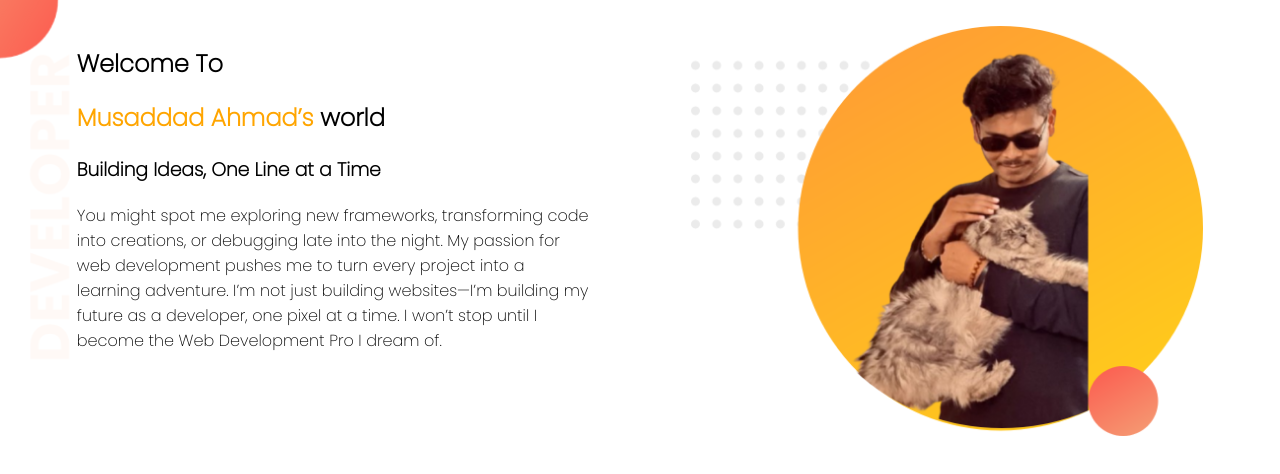
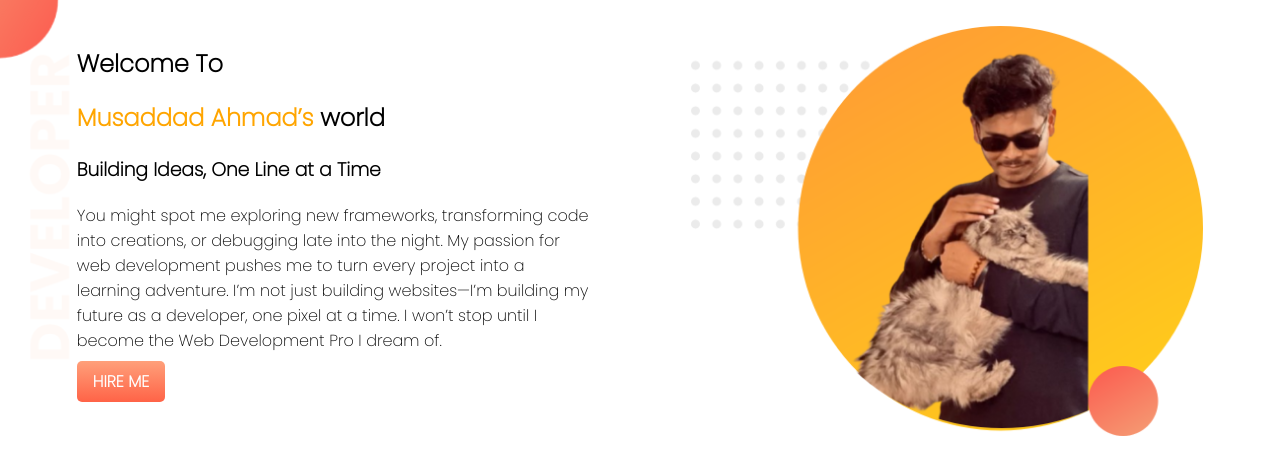
Before and after one commit to MusaddadAhmad/musu-portfolio, a plain HTML site: page index.html in a window 1280 px wide. Drawn offline with Linux system fonts and the light colour scheme.

Commit message:
first part done

```diff
--- a/index.html
+++ b/index.html
@@ -22,6 +22,7 @@
     <h1><span class="name-highlight">Musaddad Ahmad’s</span> world</h1>
     <h3>Building Ideas, One Line at a Time</h3>
     <p>You might spot me exploring new frameworks, transforming code into creations, or debugging late into the night. My passion for web development pushes me to turn every project into a learning adventure. I’m not just building websites—I’m building my future as a developer, one pixel at a time. I won’t stop until I become the Web Development Pro I dream of.</p>
+    <a class="anchor-button" target="_blank" href="https://www.linkedin.com/in/musaddad-ahmad-a2608126b/">HIRE ME</a>
         </div>
 
         <div class="half-width">
--- a/style.css
+++ b/style.css
@@ -23,3 +23,11 @@ body{
 section{
     height: 500px;
 }
+.anchor-button{
+    text-decoration: none;
+    background-image: linear-gradient(lightsalmon, tomato);
+    padding: 9px 16px;
+    border-radius: 5px;
+    font-weight: bold;
+    color: white;
+}
```
